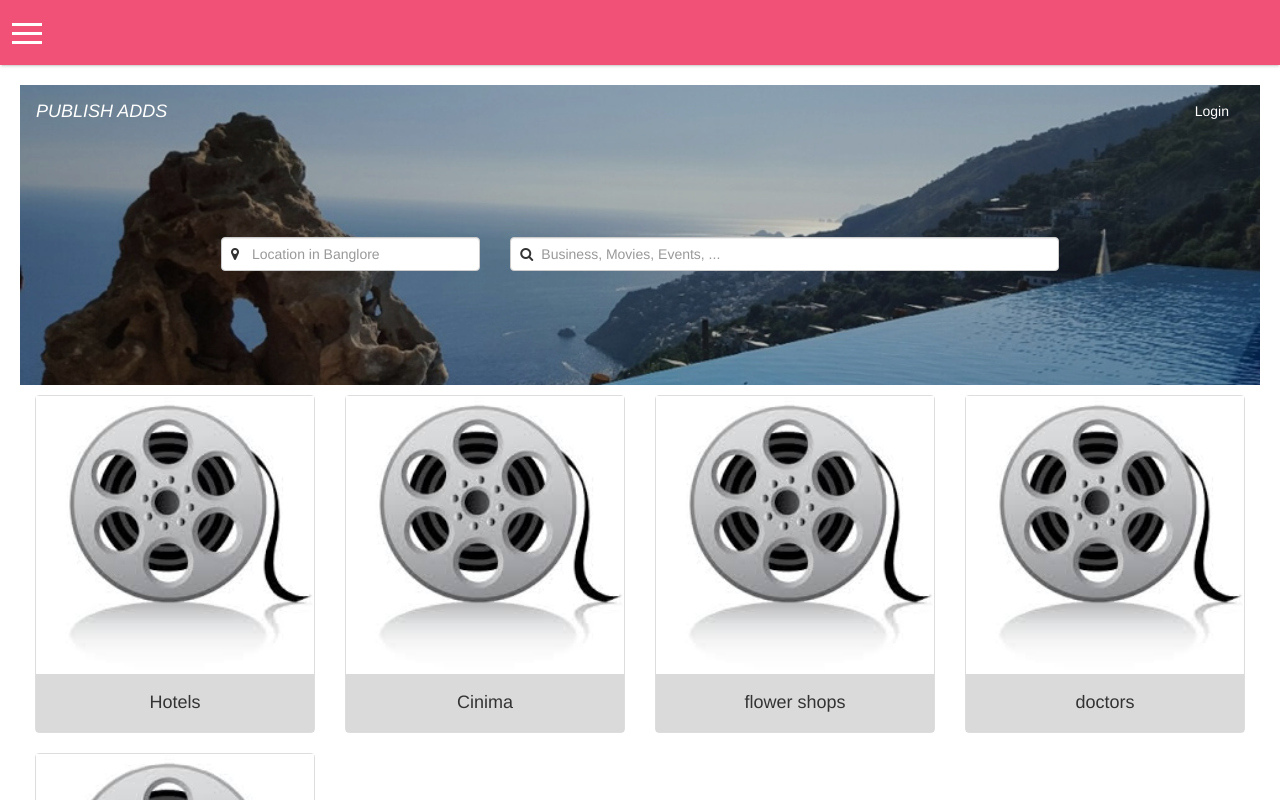
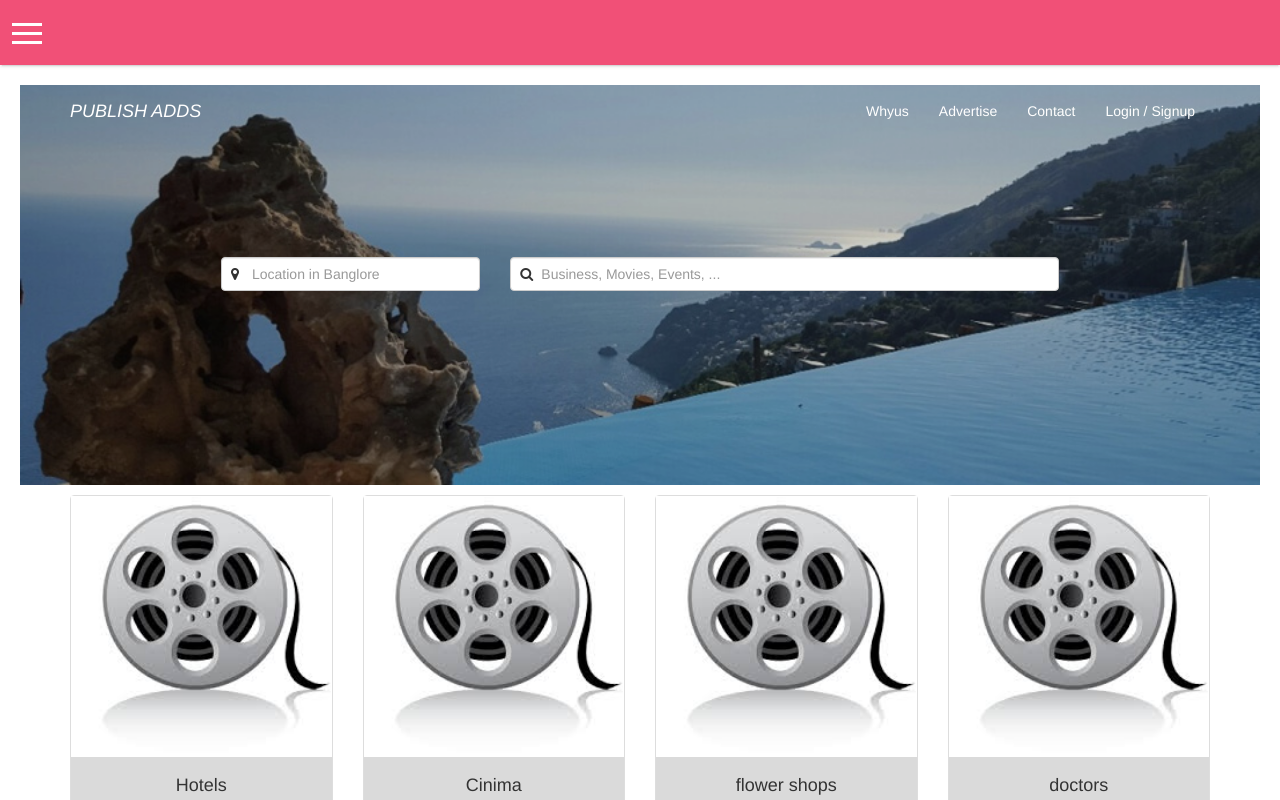
Before and after one commit to Bhavyashree-P-B/new-project, an Angular app: page /#/ in a window 1280 px wide. Shown: the top 800 px of the page. Built offline with nearby package versions, Linux system fonts and the light colour scheme; what angular2-google-maps would draw is missing.

Commit message:
kempa css changes

```diff
--- a/src/app/component/dashboard/dashboard.component.css
+++ b/src/app/component/dashboard/dashboard.component.css
@@ -13,7 +13,7 @@ a.category-list {
 }
 
 .header-bg {
-    min-height: 300px;
+    min-height: 400px;
     background-size: cover;
     background-repeat: none;
     position: relative;
@@ -56,7 +56,7 @@ a.category-list {
     margin-left: auto;
     margin-right: auto;
     width: 70%;
-    padding: 80px 15px 10px 15px;
+    padding: 100px 15px 10px 15px;
 }
 
 @media (min-width: 1200px) {
@@ -74,14 +74,14 @@ a.category-list {
 @media (min-width: 768px) and (max-width: 991px) {
     .header-bg>.search {
         width: 100%;
-        padding-top: 50px
+        padding-top: 70px
     }
 }
 
 @media (max-width: 767px) {
     .header-bg>.search {
         width: 100%;
-        padding-top: 50px
+        padding-top: 70px
     }
 }
 
--- a/src/app/component/dashboard/dashboard.component.html
+++ b/src/app/component/dashboard/dashboard.component.html
@@ -1,7 +1,7 @@
 <section class="header-bg" [ngStyle]="{ 'background-image': 'url(../../assets/images/slide/2.jpg)'}">
     <div class="shader"></div>
     <nav class="navbar navbar-default">
-        <div class="container-fluid">
+        <div class="container">
             <!-- Brand and toggle get grouped for better mobile display -->
             <div class="navbar-header">
                 <button type="button" class="navbar-toggle collapsed" data-toggle="collapse" data-target="#bs-example-navbar-collapse-1" aria-expanded="false">
@@ -14,7 +14,10 @@
             </div>
             <div class="collapse navbar-collapse" id="bs-example-navbar-collapse-1">
                 <ul class="nav navbar-nav navbar-right">
-                    <li><a href="#">Login</a></li>
+                    <li><a href="#">Whyus</a></li>
+                    <li><a href="#">Advertise</a></li>
+                    <li><a href="#">Contact</a></li>
+                    <li><a href="#">Login / Signup</a></li>
                 </ul>
             </div>
         </div>
@@ -37,6 +40,7 @@
     </div>
 </section>
 <div class="dash-category">
+    <div class="container">
     <div class="row">
         <div class="col-lg-3 col-md-3 col-sm-6 col-xs-6" *ngFor="let card of cardData">
             <a routerLink="{{card.routeLink}}" class="category-list">
@@ -49,4 +53,5 @@
             </a>
         </div>
     </div>
+    </div>
 </div>
```
